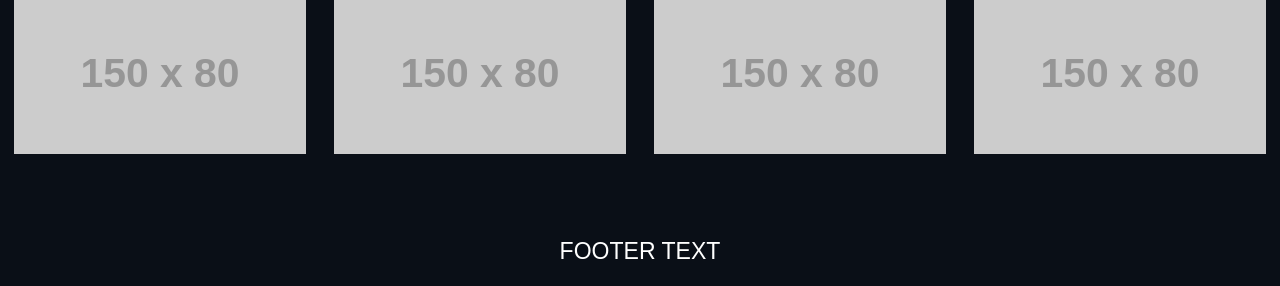
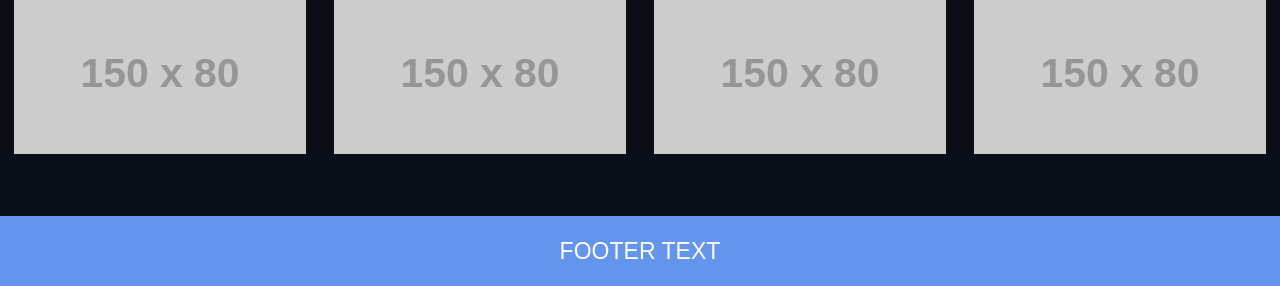
Before and after one commit to solomonrodrigues/snowfish, a Django app: page / in a window 1280 px wide. Shown: the part 1346-1632 px from the top of the page. Run offline with Django 4.2, Linux system fonts and the light colour scheme; grey boxes labelled with a size stand in for pictures from a placeholder-image service; some libraries are stand-ins or nearby versions.

Commit message:
Removed content div around whole page, added styling to content class, to allow footer to be at the bottom of the page, regardless of content amount.

```diff
--- a/layout/static/layout/css/styles.css
+++ b/layout/static/layout/css/styles.css
@@ -64,13 +64,16 @@ p {
     bottom: 0;
     left: 0;
     width: 100%;
-    height: 60px;
+    height: 70px;
     background: transparent; /*#191f29;*/
     overflow: hidden;
     margin: 0;
     padding: 1rem;
     z-index: 0;
     text-transform: uppercase;
+    text-align: center;
+    /*temp*/
+    background:cornflowerblue;
 }
 
 .bg-dark-navy {
@@ -154,3 +157,10 @@ a.nav-link:active {
 .tour-dates-list {
     list-style: none;
 }
+
+.content {
+    /*The header and footer are 70px each, so minus 140 from the content, this allows the footer to line up with the bottom of the page*/
+    min-height: calc(100vh - 140px);
+    display: flex;
+    flex-direction: column;
+}
--- a/layout/templates/base.html
+++ b/layout/templates/base.html
@@ -18,7 +18,6 @@
 <!--        <div class="bg-dark-navy text-white">-->
         <div class="wrapper"> <!-- do we need these? wrapper, content-page, content?? -->
             <div class="content-page">
-                <div class="content">
                 <header role="banner" id="top" class="d-flex justify-content-center">
                   <div class="col-lg-10 d-flex justify-content-between align-items-center">
                     <a href="{% url 'home' %}" class="logo ms-3"></a>
@@ -33,11 +32,11 @@
                     </nav>
                   </div>
                 </header>
-                    <div class="content">
+                <main class="content">
                 {% block content %}
                 {% endblock content %}
-                    </div>
-                    <footer role="footer" class="container-fluid text-center">
+                </main>
+                <footer role="footer">
                   <div>
                     <p>Footer Text</p>
                   </div>
@@ -47,6 +46,5 @@
                 {% endblock body_scripts %}
             </div>
         </div>
-        </div>
     </body>
 </html>
```
Lines whose indentation alone changed are shown as unchanged.
